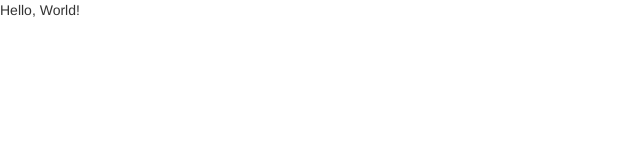
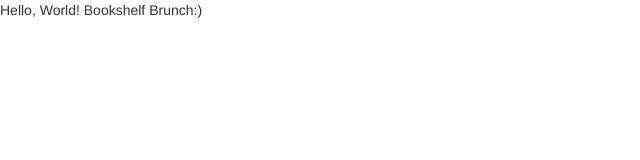
Before and after one commit to zamaraevk/mean, a website: page client/index.html in a window 1280 px wide. Shown: the whole page, without its empty margins (0-640 px from the left). Drawn offline with nearby package versions, Linux system fonts and the light colour scheme; some packages are replaced by stand-ins of ours.

Commit message:
brunch check

```diff
--- a/client/index.html
+++ b/client/index.html
@@ -9,7 +9,7 @@
     <link href="styles.css" rel="stylesheet">
   </head>
   <body>
-    <div>Hello, World!</div>
+    <div>Hello, World! Bookshelf Brunch:)</div>
   </body>
     <!-- services, factories and controllers -->
     <script src="lib/jquery/dist/jquery.min.js"></script>
```
